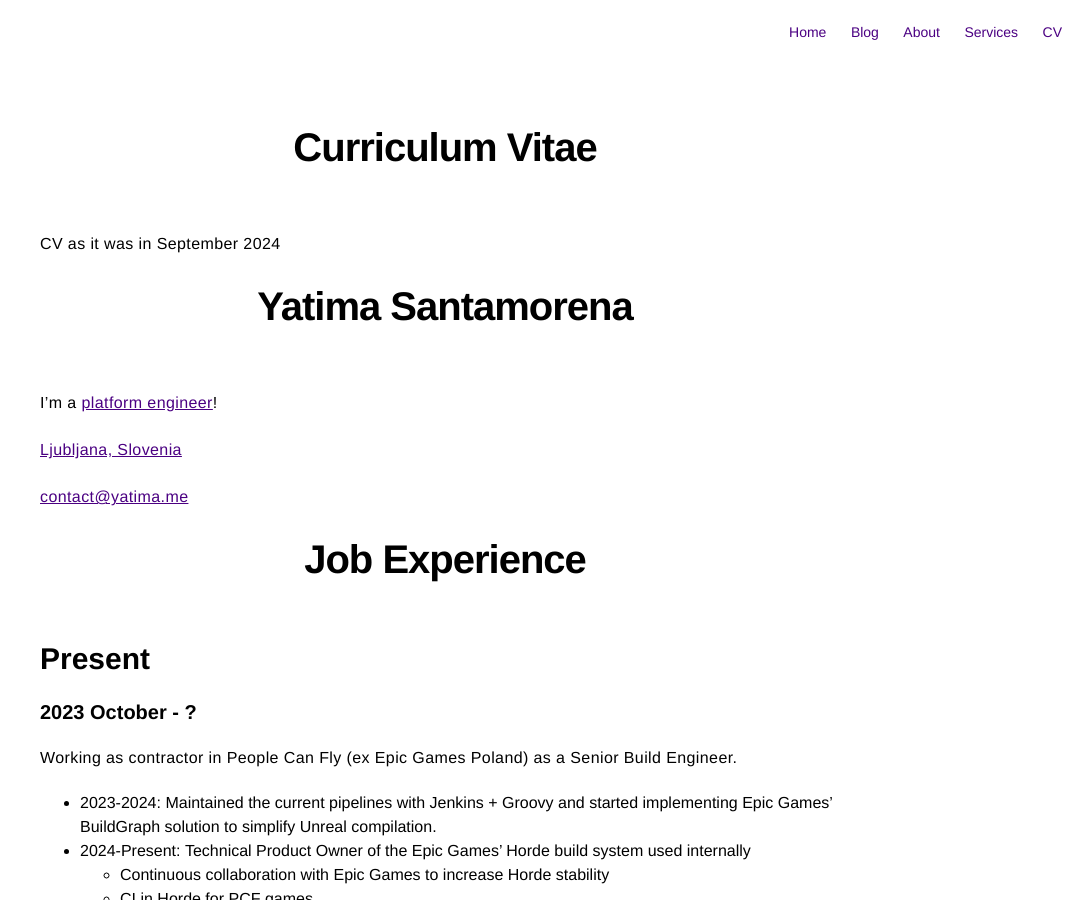
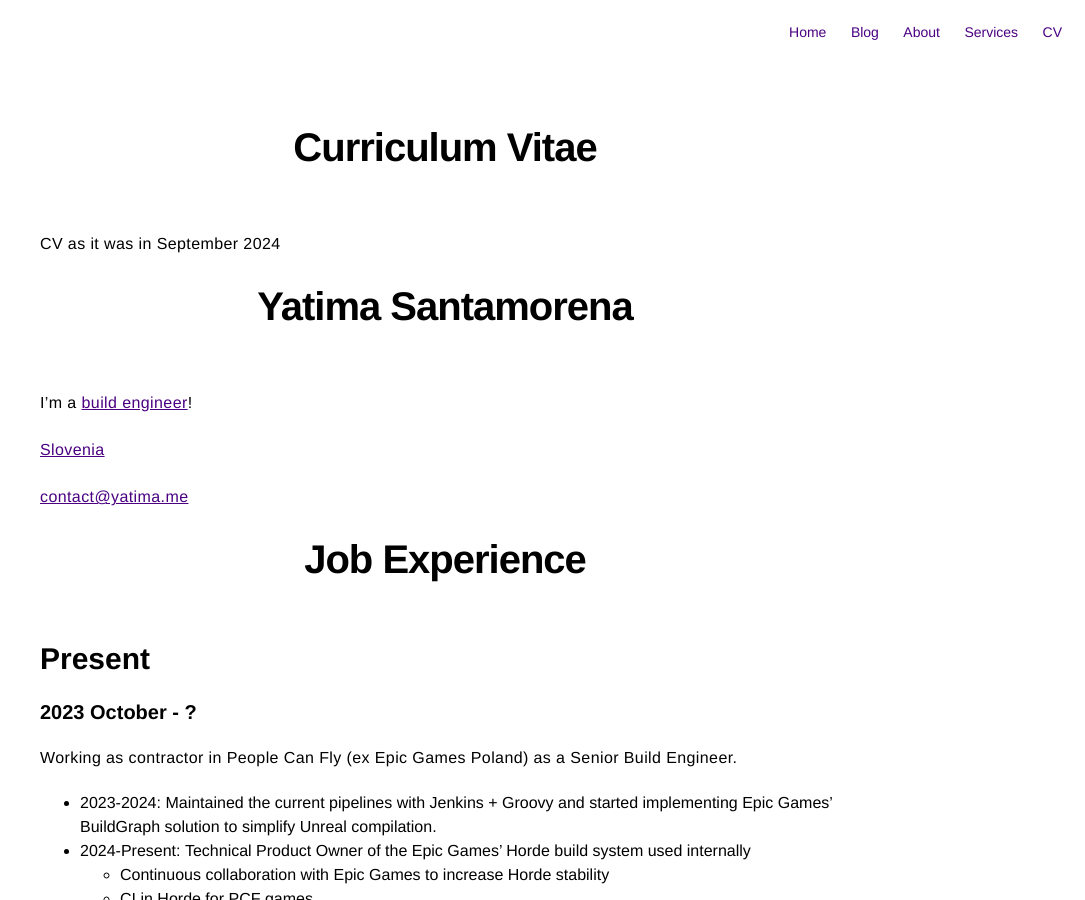
Before and after one commit to yatima1460/yatima1460.github.io, a Jekyll site: the page built from CV.md, in a window 1280 px wide and 900 px high. Shown: the whole window, without its empty margins (195-1280 px from the left). Built offline with Jekyll 4.4.1, drawn with Linux system fonts in a browser that asks for light colours; nearby versions of some CDN libraries; our own code applies the rules of GitHub Pages for plain Markdown files.

Commit message:
Update CV.md

```diff
--- a/CV.md
+++ b/CV.md
@@ -4,9 +4,9 @@ CV as it was in September 2024
 
 # Yatima Santamorena
 
-I'm a [platform engineer](https://en.wikipedia.org/wiki/Platform_engineering)!
+I'm a [build engineer](https://en.wikipedia.org/wiki/Platform_engineering)!
 
-[Ljubljana, Slovenia](https://maps.app.goo.gl/HkrXs5vaJ4y3X6vW8)
+[Slovenia](https://maps.app.goo.gl/HkrXs5vaJ4y3X6vW8)
 
 [contact@yatima.me](mailto:contact@yatima.me)
 
```
